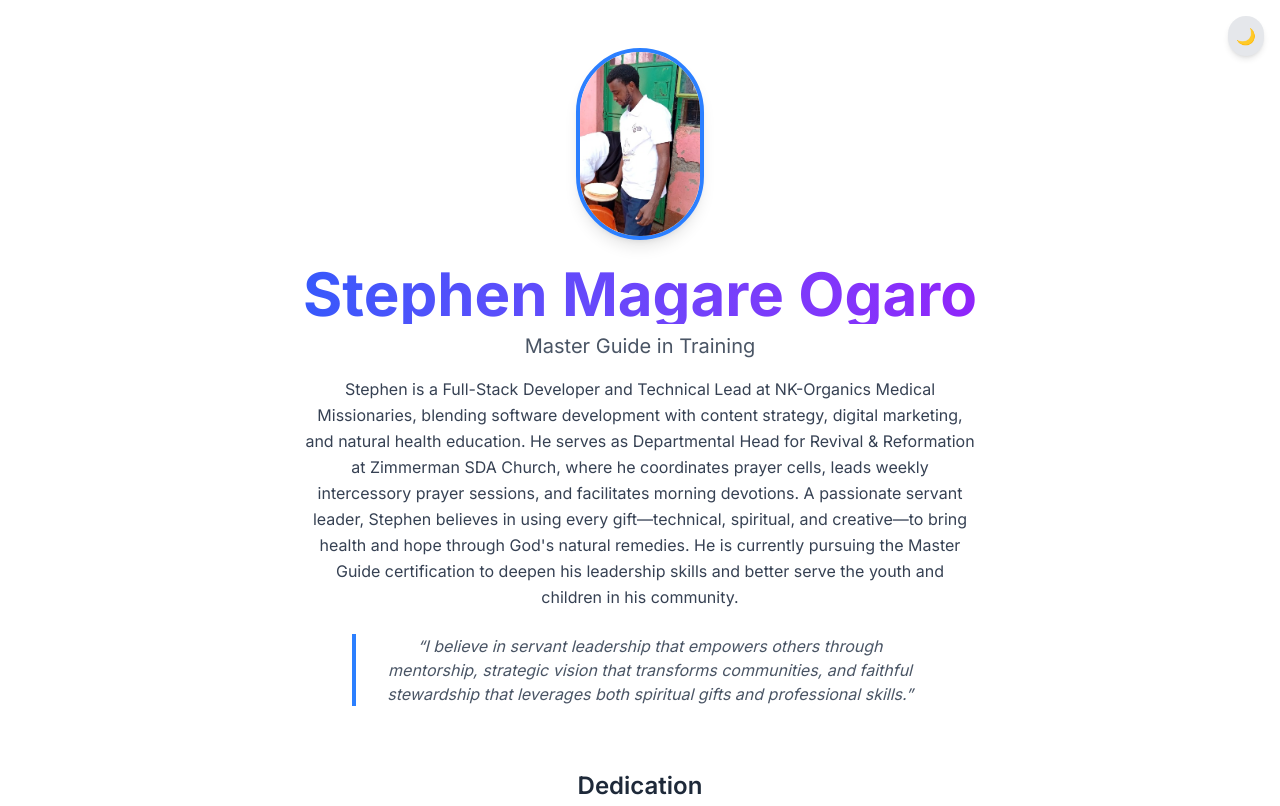
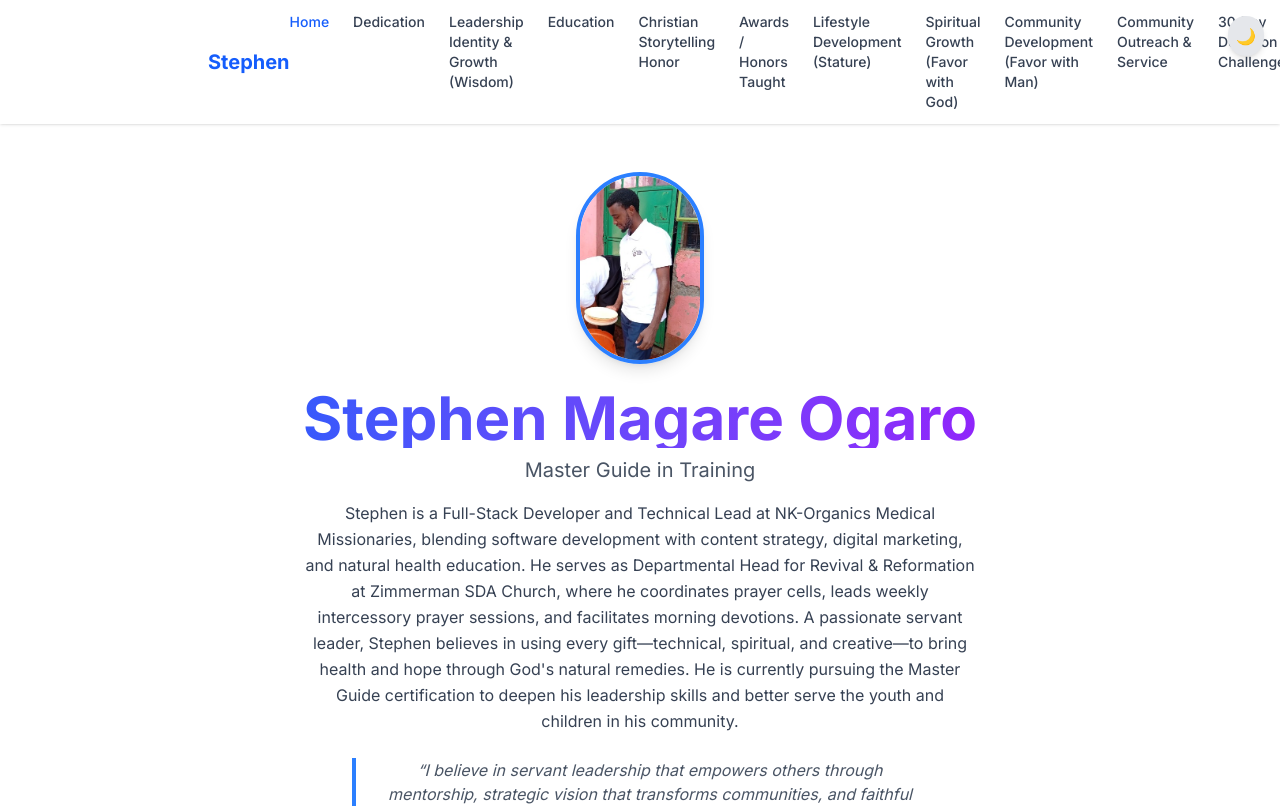
Before and after one commit to Maogast/mg-portfolio, a Next.js app: page / in a window 1280 px wide. Shown: the top 806 px of the page. Built offline with nearby package versions, Linux system fonts and the light colour scheme.

Commit message:
Sticky header Mobile hamburger menu

```diff
--- a/src/app/globals.css
+++ b/src/app/globals.css
@@ -2,24 +2,14 @@
 
 @import "tailwindcss";
 
-:root {
-  --background: #ffffff;
-  --foreground: #171717;
-}
-
-@media (prefers-color-scheme: dark) {
-  :root {
-    --background: #0a0a0a;
-    --foreground: #ededed;
-  }
-}
+/* Enable class-based dark mode for Tailwind v4 */
+@custom-variant dark (&:where(.dark, .dark *));
 
 body {
-  background: var(--background);
-  color: var(--foreground);
   font-family: 'Inter', sans-serif;
 }
 
+/* Custom utilities */
 .line-clamp-2 {
   display: -webkit-box;
   -webkit-line-clamp: 2;
--- a/src/app/page.tsx
+++ b/src/app/page.tsx
@@ -1,6 +1,6 @@
 "use client";
 
-import { useState, useEffect } from 'react';
+import { useState, useEffect, } from 'react';
 import Head from 'next/head';
 import Image from 'next/image';
 import data from '@/data/portfolio.json';
@@ -52,13 +52,20 @@ function hasDescription(item: PortfolioItem): item is Exclude<PortfolioItem, str
 }
 function getTitle(item: PortfolioItem): string { return isStringItem(item) ? item : item.title; }
 
+// Helper to slugify section titles for IDs
+function slugify(text: string) {
+  return text.toLowerCase().replace(/\s+/g, '-').replace(/[^\w-]/g, '');
+}
+
 export default function Home() {
   const [selectedDevotion, setSelectedDevotion] = useState<DevotionItem | null>(null);
   const [isDetailModalOpen, setIsDetailModalOpen] = useState(false);
   const [isListModalOpen, setIsListModalOpen] = useState(false);
   const [showBackToTop, setShowBackToTop] = useState(false);
+  const [mobileMenuOpen, setMobileMenuOpen] = useState(false);
+  const [activeSection, setActiveSection] = useState('hero');
 
-  // Dark mode – lazy initializer to avoid extra effect
+  // Dark mode – lazy initializer
   const [darkMode, setDarkMode] = useState(() => {
     if (typeof window !== 'undefined') {
       const stored = localStorage.getItem('darkMode');
@@ -85,6 +92,33 @@ export default function Home() {
     return () => window.removeEventListener('scroll', handleScroll);
   }, []);
 
+  // Intersection Observer for active section highlighting
+  useEffect(() => {
+    const sections = document.querySelectorAll('section[id]');
+    const observer = new IntersectionObserver(
+      (entries) => {
+        entries.forEach((entry) => {
+          if (entry.isIntersecting) {
+            setActiveSection(entry.target.id);
+          }
+        });
+      },
+      { threshold: 0.3, rootMargin: '-20% 0px -70% 0px' }
+    );
+    sections.forEach((section) => observer.observe(section));
+    return () => observer.disconnect();
+  }, []);
+
+  // Close mobile menu on link click (smooth scroll)
+  const handleNavClick = (e: React.MouseEvent<HTMLAnchorElement>, id: string) => {
+    e.preventDefault();
+    setMobileMenuOpen(false);
+    const element = document.getElementById(id);
+    if (element) {
+      element.scrollIntoView({ behavior: 'smooth' });
+    }
+  };
+
   const openDetailModal = (devotion: DevotionItem) => {
     setSelectedDevotion(devotion);
     setIsDetailModalOpen(true);
@@ -98,6 +132,16 @@ export default function Home() {
 
   const devotionSection = (data.sections as Section[]).find(s => s.type === 'devotion-list') as Section & { type: 'devotion-list'; items: DevotionItem[] } | undefined;
 
+  // Build navigation items: Hero, Dedication (if exists), all other sections
+  const navItems = [
+    { id: 'hero', label: 'Home' },
+    ...(data.dedication ? [{ id: 'dedication', label: 'Dedication' }] : []),
+    ...(data.sections as Section[]).map(section => ({
+      id: section.type === 'devotion-list' ? 'devotion-challenge' : slugify(section.title),
+      label: section.title,
+    })),
+  ];
+
   return (
     <div className="min-h-screen bg-white text-gray-800 dark:bg-gray-900 dark:text-gray-100 transition-colors duration-300">
       <Head>
@@ -105,7 +149,74 @@ export default function Home() {
         <meta name="description" content="Master Guide portfolio" />
       </Head>
 
-      {/* Dark Mode Toggle */}
+      {/* Sticky Header */}
+      <header className="sticky top-0 z-40 bg-white/30 dark:bg-gray-900/30 backdrop-blur-md shadow-sm transition-all">
+        <div className="container mx-auto px-4 max-w-4xl flex items-center justify-between py-3">
+          {/* Logo / Name */}
+          <a
+            href="#hero"
+            onClick={(e) => handleNavClick(e, 'hero')}
+            className="text-xl font-bold text-blue-600 dark:text-blue-400 hover:underline"
+          >
+            {data.name.split(' ')[0]}
+          </a>
+
+          {/* Desktop Navigation */}
+          <nav className="hidden md:flex space-x-6">
+            {navItems.map((item) => (
+              <a
+                key={item.id}
+                href={`#${item.id}`}
+                onClick={(e) => handleNavClick(e, item.id)}
+                className={`text-sm font-medium transition-colors ${
+                  activeSection === item.id
+                    ? 'text-blue-600 dark:text-blue-400'
+                    : 'text-gray-700 dark:text-gray-300 hover:text-blue-600 dark:hover:text-blue-400'
+                }`}
+              >
+                {item.label}
+              </a>
+            ))}
+          </nav>
+
+          {/* Mobile Hamburger */}
+          <button
+            onClick={() => setMobileMenuOpen(!mobileMenuOpen)}
+            className="md:hidden p-2 rounded-md focus:outline-none focus:ring-2 focus:ring-blue-500"
+            aria-label="Toggle menu"
+          >
+            <svg className="w-6 h-6" fill="none" stroke="currentColor" viewBox="0 0 24 24">
+              {mobileMenuOpen ? (
+                <path strokeLinecap="round" strokeLinejoin="round" strokeWidth={2} d="M6 18L18 6M6 6l12 12" />
+              ) : (
+                <path strokeLinecap="round" strokeLinejoin="round" strokeWidth={2} d="M4 6h16M4 12h16M4 18h16" />
+              )}
+            </svg>
+          </button>
+        </div>
+
+        {/* Mobile Menu Dropdown */}
+        {mobileMenuOpen && (
+          <nav className="md:hidden bg-white dark:bg-gray-800 border-t border-gray-200 dark:border-gray-700 py-2 px-4">
+            {navItems.map((item) => (
+              <a
+                key={item.id}
+                href={`#${item.id}`}
+                onClick={(e) => handleNavClick(e, item.id)}
+                className={`block py-2 text-sm font-medium transition-colors ${
+                  activeSection === item.id
+                    ? 'text-blue-600 dark:text-blue-400'
+                    : 'text-gray-700 dark:text-gray-300 hover:text-blue-600 dark:hover:text-blue-400'
+                }`}
+              >
+                {item.label}
+              </a>
+            ))}
+          </nav>
+        )}
+      </header>
+
+      {/* Dark Mode Toggle (keep separate, higher z-index) */}
       <button
         onClick={() => setDarkMode(!darkMode)}
         className="fixed top-4 right-4 z-50 p-2 rounded-full bg-gray-200 dark:bg-gray-700 shadow-md hover:shadow-lg transition-all focus:outline-none focus:ring-2 focus:ring-blue-500"
@@ -126,8 +237,8 @@ export default function Home() {
       )}
 
       <main className="container mx-auto px-4 py-12 max-w-4xl">
-        {/* Hero */}
-        <section className="text-center mb-16 animate-fade-in">
+        {/* Hero Section */}
+        <section id="hero" className="text-center mb-16 animate-fade-in scroll-mt-24">
           <div className="flex justify-center mb-6">
             <Image
               src="/images/profile.jpg"
@@ -137,7 +248,7 @@ export default function Home() {
               className="rounded-full border-4 border-blue-500 shadow-lg"
             />
           </div>
-          <h1  className="text-5xl md:text-6xl font-bold mb-2 bg-linear-to-r from-blue-600 to-purple-600 bg-clip-text text-transparent">
+          <h1 className="text-5xl md:text-6xl font-bold mb-2 bg-linear-to-r from-blue-600 to-purple-600 bg-clip-text text-transparent">
             {data.name}
           </h1>
           <p className="text-xl text-gray-600 dark:text-gray-400 mb-4">{data.tagline}</p>
@@ -149,18 +260,20 @@ export default function Home() {
 
         {/* Dedication */}
         {data.dedication && (
-          <section className="mb-16 text-center animate-fade-in animation-delay-200">
+          <section id="dedication" className="mb-16 text-center animate-fade-in animation-delay-200 scroll-mt-24">
             <h2 className="text-2xl font-semibold mb-2">Dedication</h2>
             <p className="text-gray-600 dark:text-gray-400">{data.dedication}</p>
           </section>
         )}
 
         {/* Sections */}
-        {(data.sections as Section[]).map((section, idx) => (
+        {(data.sections as Section[]).map((section, idx) => {
+          const sectionId = section.type === 'devotion-list' ? 'devotion-challenge' : slugify(section.title);
+          return (
             <section
               key={idx}
-            id={section.type === 'devotion-list' ? 'devotion-challenge' : undefined}
-            className="mb-16 animate-fade-in"
+              id={sectionId}
+              className="mb-16 animate-fade-in scroll-mt-24"
               style={{ animationDelay: `${idx * 100}ms` }}
             >
               <h2 className="text-3xl font-bold border-b-2 border-blue-200 dark:border-blue-700 pb-2 mb-6 inline-block">
@@ -254,9 +367,10 @@ export default function Home() {
                 </div>
               )}
             </section>
-        ))}
+          );
+        })}
 
-        {/* Modal for single devotion detail */}
+        {/* Modals (unchanged) */}
         {isDetailModalOpen && selectedDevotion && (
           <div
             className="fixed inset-0 bg-black bg-opacity-50 flex items-center justify-center z-50 p-4"
@@ -313,7 +427,6 @@ export default function Home() {
           </div>
         )}
 
-        {/* Modal for the list of all devotions */}
         {isListModalOpen && devotionSection && (
           <div
             className="fixed inset-0 bg-black bg-opacity-50 flex items-center justify-center z-50 p-4"
```
Lines whose indentation alone changed are shown as unchanged.
